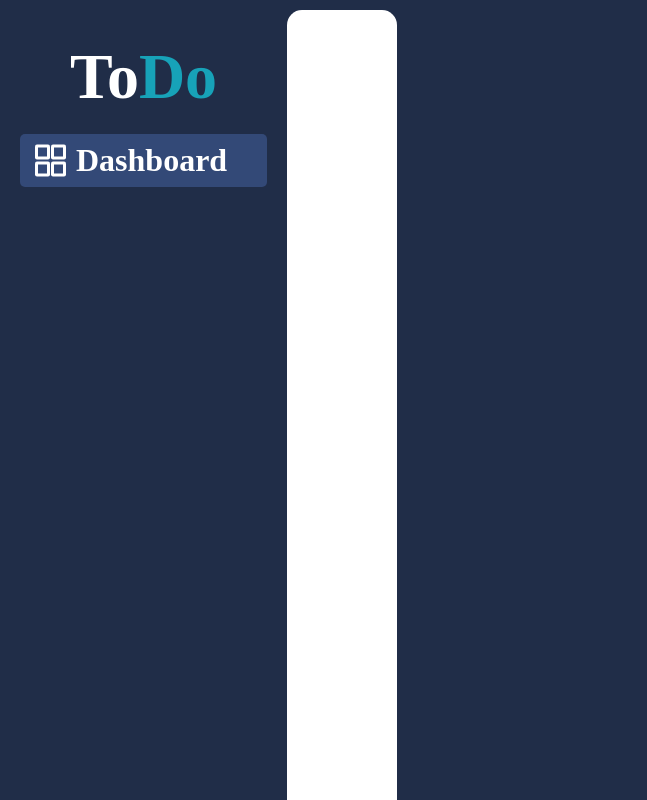
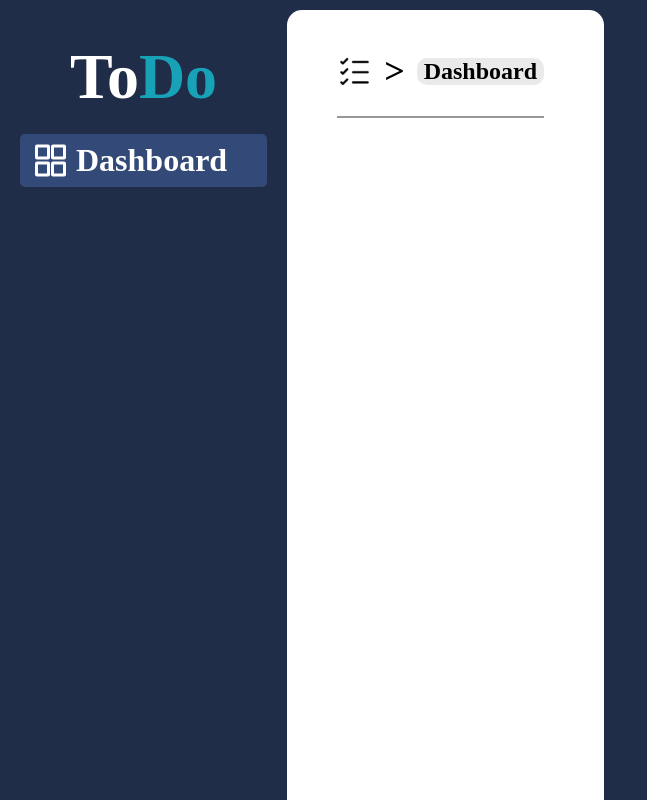
Before and after one commit to grif-inc/ToDo-list, a Vue app: page /main in a window 1280 px wide. Shown: the whole page, without its empty margins (0-647 px from the left). Built offline with nearby package versions, Linux system fonts and the light colour scheme; a web font is replaced by a local one.

Commit message:
create header

```diff
--- a/src/components/PageHeader.vue
+++ b/src/components/PageHeader.vue
@@ -1,5 +1,10 @@
 <template>
-
+    <div class="header flex center">
+        <img src="../img/header-icon.svg" alt="">
+        <p>></p>
+        <div class="header_item active">Dashboard</div>
+    </div>
+    <hr>
 </template>
 
 <script>
@@ -9,5 +14,12 @@ export default {
 </script>
 
 <style scoped>
-
+    p {
+        font-size: 2.25rem;
+        font-weight: 800;
+        margin: 0 12px;
+    }
+    hr {
+        margin: 24px 0 16px;
+    }
 </style>
--- a/src/components/PageMain.vue
+++ b/src/components/PageMain.vue
@@ -2,7 +2,7 @@
     <div class="main flex">
         <page-sidebar></page-sidebar>
         <div class="container">
-            <div class="page"></div>
+            <page-header></page-header>
         </div>
 
     </div>
--- a/src/components/PageSidebar.vue
+++ b/src/components/PageSidebar.vue
@@ -3,7 +3,7 @@
         <router-link to="/main"><h1>To<span>Do</span></h1></router-link>
         <div class="sidebar_item flex">
             <img src="../img/dashboard-icon.svg" alt="">
-            <h4>Dashboard</h4>
+            <h3>Dashboard</h3>
         </div>
     </div>
 </template>
--- a/src/components/authentication/PageAuth.vue
+++ b/src/components/authentication/PageAuth.vue
@@ -13,7 +13,7 @@
 
            <button class="btn" type="submit">Log in</button>
 
-           <h3>Don’t have an account? <router-link to="/regist">Sign Up</router-link></h3>
+           <h4>Don’t have an account? <router-link to="/regist">Sign Up</router-link></h4>
        </div>
 
     </form>
@@ -40,7 +40,7 @@
        h2 {
            margin-bottom: 15px;
        }
-       h3 {
+       h4 {
            text-align: center;
        }
        button {
--- a/src/components/authentication/PageRegist.vue
+++ b/src/components/authentication/PageRegist.vue
@@ -17,7 +17,7 @@
 
         <button class="btn" type="submit">Sign Up</button>
 
-        <h3>Already have an account? <router-link to="/auth">Log in</router-link></h3>
+        <h4>Already have an account? <router-link to="/auth">Log in</router-link></h4>
     </div>
 
  </form>
@@ -44,7 +44,7 @@ export default {
     h2 {
         margin-bottom: 15px;
     }
-    h3 {
+    h4 {
         text-align: center;
     }
     button {
--- a/src/css/flex-grid.css
+++ b/src/css/flex-grid.css
@@ -1,3 +1,8 @@
 .flex {
     display: flex;
-  }
+}
+
+.flex.center {
+  align-items: center;
+  justify-content: center;
+}
--- /dev/null
+++ b/src/css/header.css
@@ -0,0 +1,12 @@
+.header {
+    color: black;
+    width: 100%;
+    font-size: 1.5rem;
+    font-weight: 600;
+}
+
+.header_item.active {
+    border-radius: 10px;
+    background: #EAEAEA;
+    padding: 0 7px;
+}
--- a/src/css/tags/heading.css
+++ b/src/css/tags/heading.css
@@ -11,12 +11,13 @@ h2 {
 }
 
 h3 {
+    font-size: 2rem;
+    color: white;
+    font-weight: 600;
+
+}
+
+h4 {
     font-size: 1.5rem;
     font-weight: 800;
 }
-
-h4 {
-    font-size: 2rem;
-    color: white;
-    font-weight: 600;
-}
--- a/src/main.css
+++ b/src/main.css
@@ -12,6 +12,8 @@
 @import url("./css/container.css");
 /* sidebar */
 @import url("./css/sidebar.css");
+/* header */
+@import url("./css/header.css");
 
                 /* tags */
 /* span */
```
Also changed, not shown: src/img/header-icon.svg (added).
